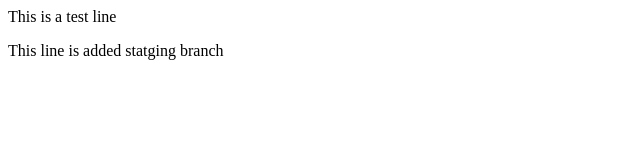
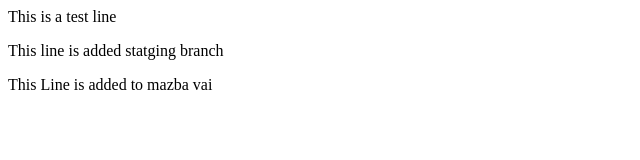
Before and after one commit to Rajib4375/mt-folder, a plain HTML site: page index.html in a window 1280 px wide. Shown: the whole page, without its empty margins (0-640 px from the left). Drawn offline with Linux system fonts and the light colour scheme.

Commit message:
Update index.html

```diff
--- a/index.html
+++ b/index.html
@@ -1,2 +1,3 @@
 <p>This is a test line</p>
 <p>This line is added statging branch</p>
+<p>This Line is added to mazba vai</p>
```
